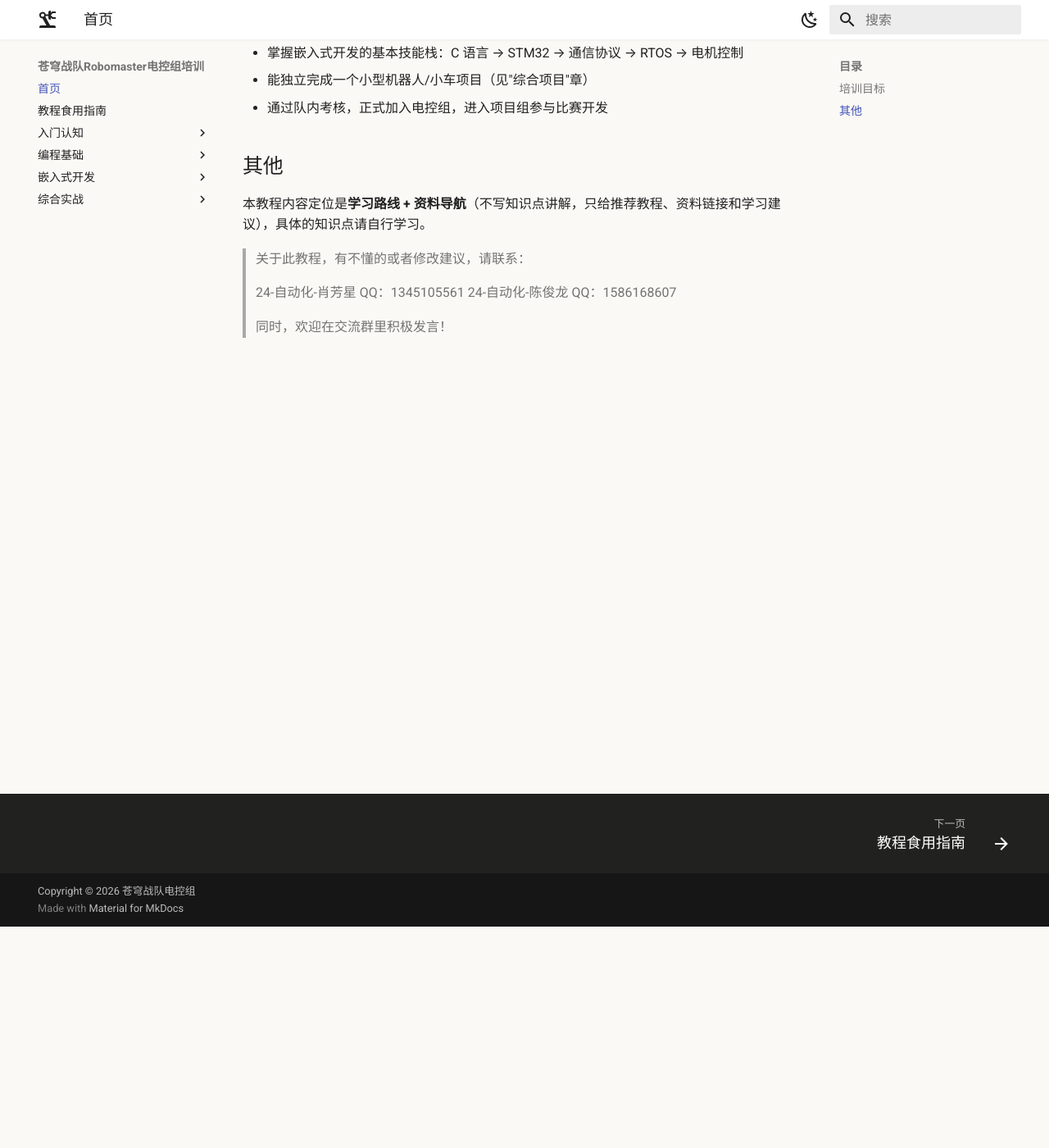
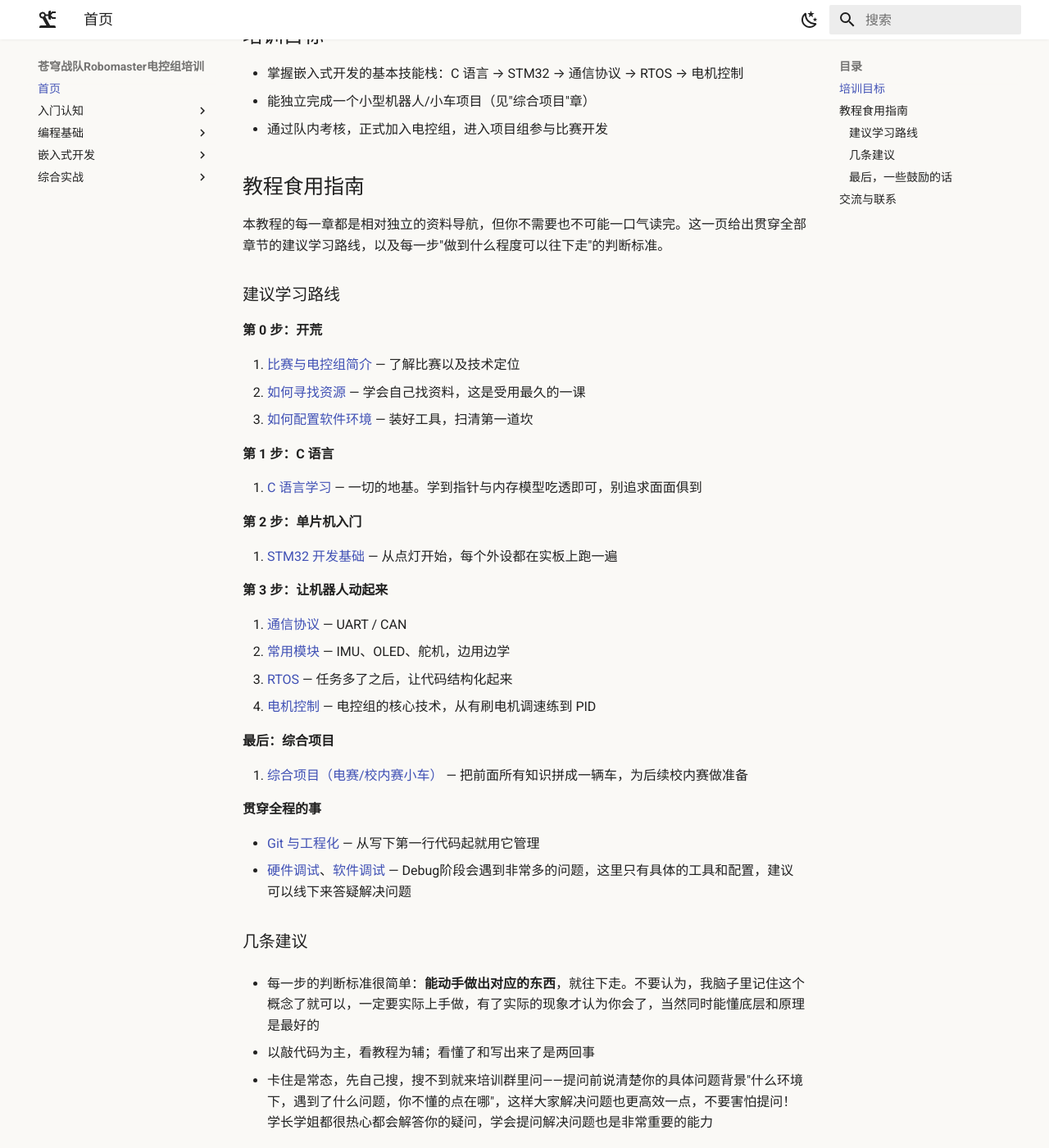
Before and after one commit to Xiaofxx/rm-ec-training, an MkDocs documentation site: the page built from docs/index.md, in a window 1280 px wide and 1400 px high, scrolled down 270 px. Shown: the whole window at 82% size. Built offline with MkDocs 1.6.1 and Material for MkDocs 9.7.7, drawn with Linux system fonts in a browser that asks for light colours; some of the changed text lies outside the part shown.

Commit message:
docs: 教程食用指南合并进首页，移除独立guide页面

```diff
--- a/docs/index.md
+++ b/docs/index.md
@@ -1,6 +1,6 @@
 # 欢迎
 
-这里是苍穹战队电控组培训资料的入口，面向准备加入战队电控组的新成员。本教程梳理一条从零基础到能独立完成项目的学习路线，并为每一站配好资料。
+这里是苍穹战队电控组培训资料的入口，面向准备加入战队电控组的新成员。本教程梳理一条从零基础到能独立完成项目的学习路线，并为每一站配好资料。本教程内容定位是**学习路线 + 资料导航**（不写知识点讲解，只给推荐教程、资料链接和学习建议），具体的知识点请自行学习。
 
 ## 培训目标
 
@@ -8,9 +8,61 @@
 - 能独立完成一个小型机器人/小车项目（见"综合项目"章）
 - 通过队内考核，正式加入电控组，进入项目组参与比赛开发
 
-## 其他
+## 教程食用指南
 
-本教程内容定位是**学习路线 + 资料导航**（不写知识点讲解，只给推荐教程、资料链接和学习建议），具体的知识点请自行学习。
+本教程的每一章都是相对独立的资料导航，但你不需要也不可能一口气读完。这一页给出贯穿全部章节的建议学习路线，以及每一步"做到什么程度可以往下走"的判断标准。
+
+### 建议学习路线
+
+**第 0 步：开荒**
+
+1. [比赛与电控组简介](about.md) — 了解比赛以及技术定位
+2. [如何寻找资源](resources.md) — 学会自己找资料，这是受用最久的一课
+3. [如何配置软件环境](env-setup.md) — 装好工具，扫清第一道坎
+
+**第 1 步：C 语言**
+
+4. [C 语言学习](c-lang.md) — 一切的地基。学到指针与内存模型吃透即可，别追求面面俱到
+
+**第 2 步：单片机入门**
+
+5. [STM32 开发基础](stm32.md) — 从点灯开始，每个外设都在实板上跑一遍
+
+**第 3 步：让机器人动起来**
+
+6. [通信协议](comm.md) — UART / CAN
+7. [常用模块](modules.md) — IMU、OLED、舵机，边用边学
+8. [RTOS](rtos.md) — 任务多了之后，让代码结构化起来
+9. [电机控制](motor.md) — 电控组的核心技术，从有刷电机调速练到 PID
+
+**最后：综合项目**
+
+10. [综合项目（电赛/校内赛小车）](project.md) — 把前面所有知识拼成一辆车，为后续校内赛做准备
+
+**贯穿全程的事**
+
+- [Git 与工程化](git.md) — 从写下第一行代码起就用它管理
+- [硬件调试](debug-hardware.md)、[软件调试](debug-ozone.md) — Debug阶段会遇到非常多的问题，这里只有具体的工具和配置，建议可以线下来答疑解决问题
+
+### 几条建议
+
+- 每一步的判断标准很简单：**能动手做出对应的东西**，就往下走。不要认为，我脑子里记住这个概念了就可以，一定要实际上手做，有了实际的现象才认为你会了，当然同时能懂底层和原理是最好的
+
+- 以敲代码为主，看教程为辅；看懂了和写出来了是两回事
+
+- 卡住是常态，先自己搜，搜不到就来培训群里问——提问前说清楚你的具体问题背景"什么环境下，遇到了什么问题，你不懂的点在哪"，这样大家解决问题也更高效一点，不要害怕提问！学长学姐都很热心都会解答你的疑问，学会提问解决问题也是非常重要的能力
+
+  [【中科大RM电控合集】每个新领域的学习者都要看一看的东西](https://www.bilibili.com/video/BV1w3411o7Y3?vd_source=0ec807ca37217dda15dcd3c1863ba0c9)
+
+### 最后，一些鼓励的话
+
+每个人都是从一块点不亮的开发板和满屏的报错开始的，包括现在教你的人。嵌入式学习的曲线前期陡、后期平——前两个月你会觉得什么都很陌生，但跨过点灯、串口、电机转动这几个坎之后，路会越走越顺。
+
+别担心自己基础差，大部分人都是0基础；也别担心问题太简单不敢问，队里没人会笑话一个认真提问的新生。真正的分水岭不在天赋，而在你是坚持把每个小东西做出来，还是收藏了一堆教程就当作学会了。
+
+加油！电控组期待你的加入！
+
+## 交流与联系
 
 > 关于此教程，有不懂的或者修改建议，请联系：
 >
--- a/mkdocs.yml
+++ b/mkdocs.yml
@@ -48,7 +48,6 @@ markdown_extensions:
 
 nav:
   - 首页: index.md
-  - 教程食用指南: guide.md
   - 入门认知:
       - 比赛与电控组简介: about.md
       - 如何寻找资源: resources.md
```
Also changed, not shown: docs/guide.md (deleted, +0 -53 lines).
